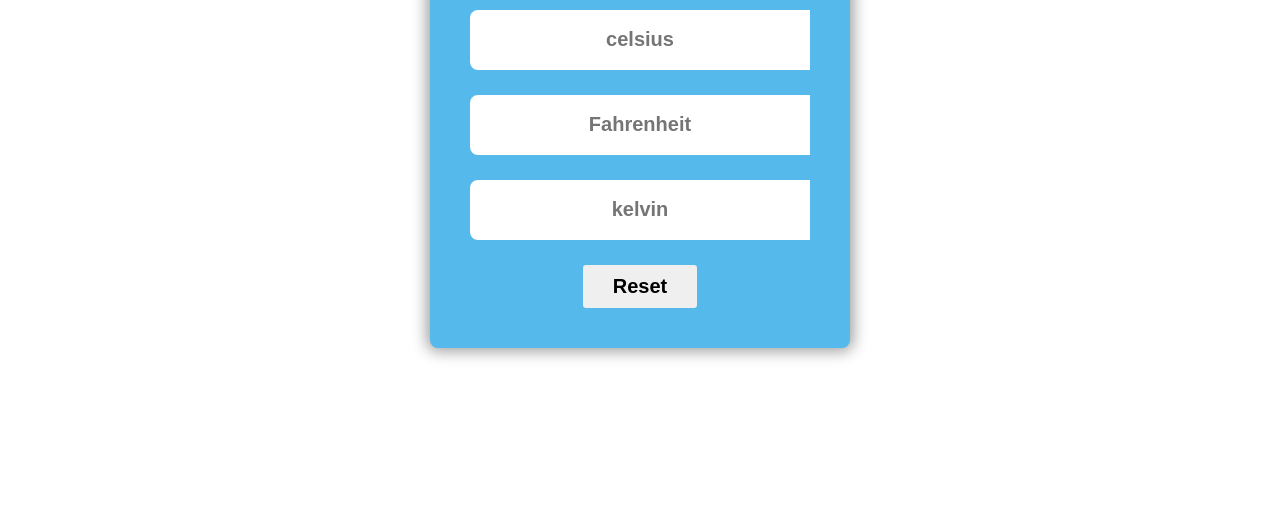
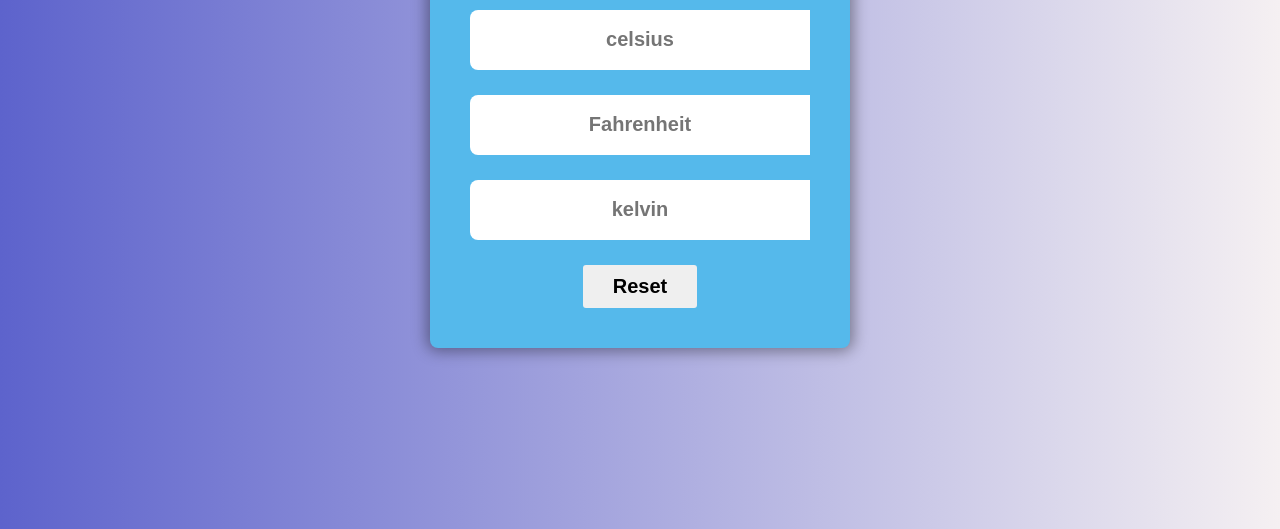
Before and after one commit to ishThakur/TempConverter.github.io, a plain HTML site: page index.html in a window 1280 px wide. Shown: the part 271-800 px from the top of the page. Drawn offline with Linux system fonts and the light colour scheme.

Commit message:
Update temp.css

```diff
--- a/temp.css
+++ b/temp.css
@@ -9,6 +9,7 @@ body{
     justify-content: center;
     align-items: center;
     min-height: 100vh;
+    background: linear-gradient(90deg, rgba(93,99,204,1)0%, rgba(245,240,242,1)100%, rgba(0,212,255,1)100%);
 }
 
 .container{
```
